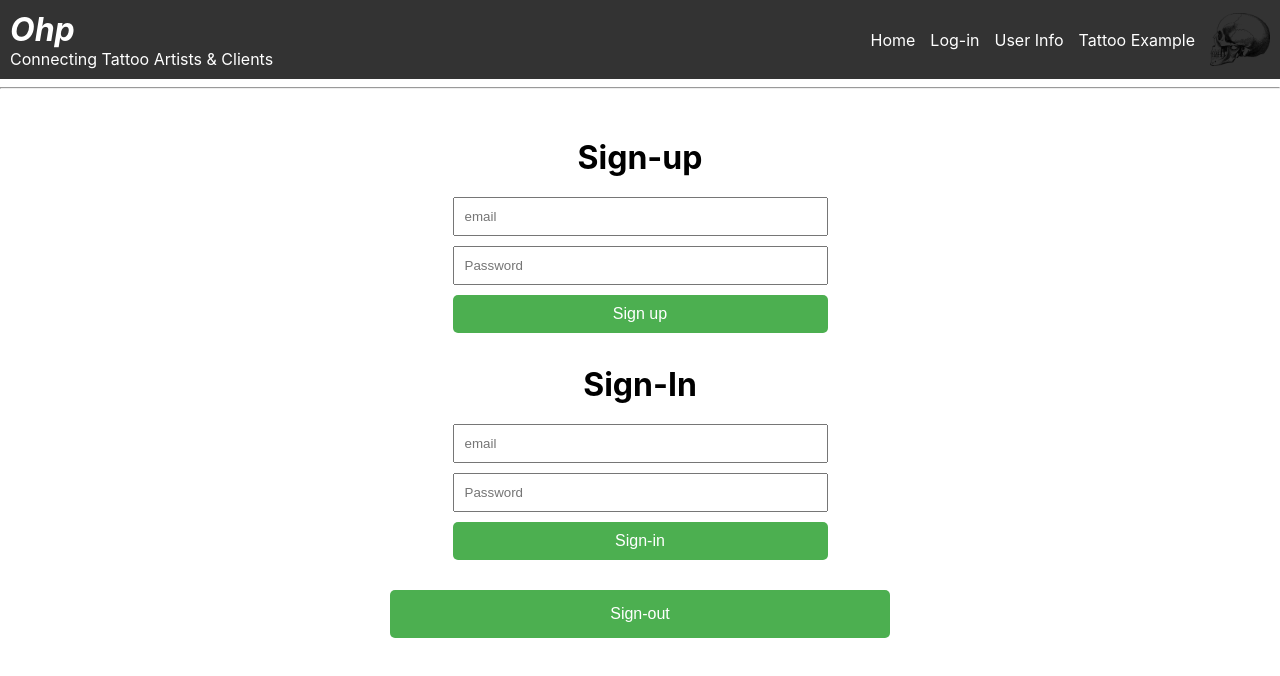
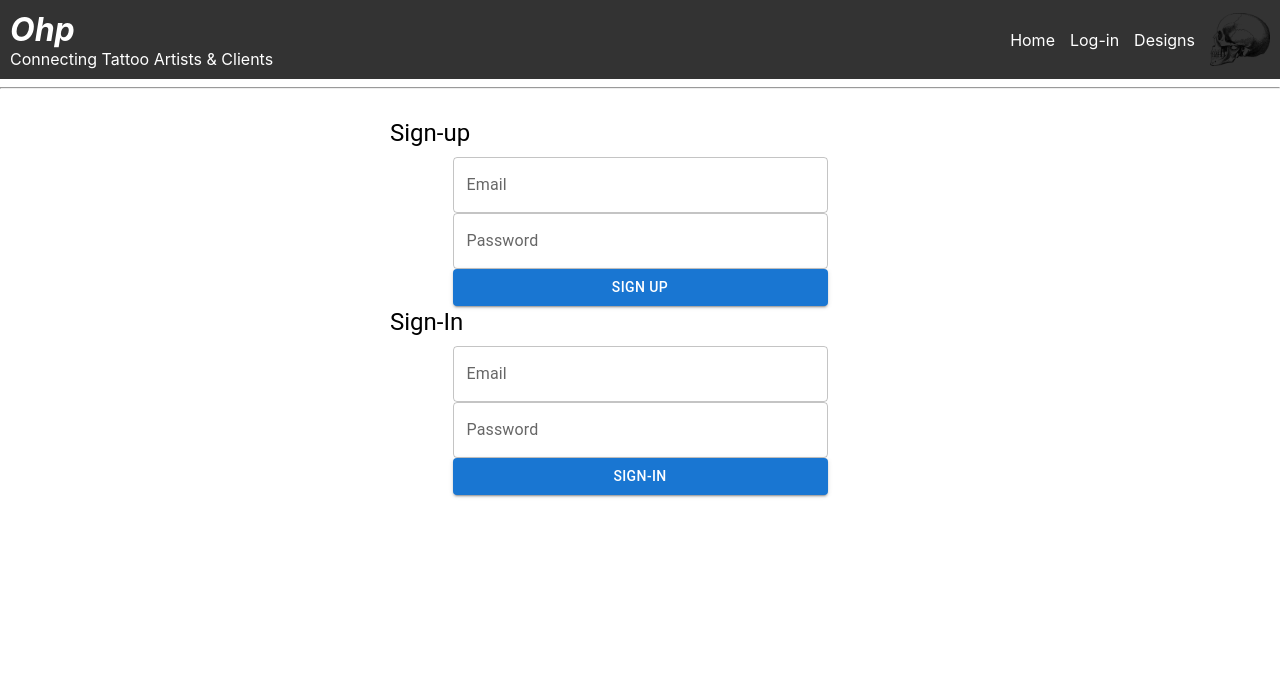
Before and after one commit to Schmelzberry/Capstone, a React (Create React App) app: page /sign-in in a window 1280 px wide. Shown: the top 676 px of the page. Built offline with nearby package versions, Linux system fonts and the light colour scheme; no server answers.

Commit message:
tattoo gallery functional - add MUI in other parts of app

```diff
--- a/src/components/App.js
+++ b/src/components/App.js
@@ -1,7 +1,7 @@
 import React from "react";
 import Header from "./Header";
 import SignIn from "./SignIn";
-import User from "./User";
+// import User from "./User";
 import ViewControl from "./ViewControl";
 import Album from "./Album"
 import { BrowserRouter as Router, Routes, Route } from "react-router-dom";
@@ -18,8 +18,8 @@ function App() {
         <Route path="/sign-in" element={<SignIn
         />} />
 
-        <Route path="/user" element={<User
-        />} />
+        {/* <Route path="/user" element={<User
+        />} /> */}
 
         <Route path="/" element={<ViewControl
         />} />
--- a/src/components/Header.js
+++ b/src/components/Header.js
@@ -18,11 +18,11 @@ function Header() {
             <li>
               <Link to="/sign-in">Log-in</Link>
             </li>
+            {/* <li>
+              <Link to="/user">User Info</Link>
+            </li> */}
             <li>
-              <Link to="/user">User Info</Link>
-            </li>
-            <li>
-              <Link to="/album">Tattoo Example</Link>
+              <Link to="/album">Designs</Link>
             </li>
 
             {/* Add more links as needed */}
--- a/src/components/SignIn.js
+++ b/src/components/SignIn.js
@@ -1,84 +1,175 @@
 import React, { useState } from "react";
 import { auth } from "./../firebase.js";
 import { createUserWithEmailAndPassword, signInWithEmailAndPassword, signOut } from "firebase/auth";
-
+import TextField from '@mui/material/TextField';
+import Button from '@mui/material/Button';
+import Typography from '@mui/material/Typography';
+import Box from '@mui/material/Box';
 
 function SignIn() {
   const [signUpSuccess, setSignUpSuccess] = useState(null);
   const [signInSuccess, setSignInSuccess] = useState(null);
   const [signOutSuccess, setSignOutSuccess] = useState(null);
+  const [userIsSignedIn, setUserIsSignedIn] = useState(auth.currentUser !== null);
 
-  const userIsSignedIn = auth.currentUser !== null;
-
-
-  function doSignUp(event) {
+  const handleSignUp = (event) => {
     event.preventDefault();
     const email = event.target.email.value;
     const password = event.target.password.value;
+
     createUserWithEmailAndPassword(auth, email, password)
       .then((userCredential) => {
-      setSignUpSuccess(`You've successfully signed up, ${userCredential.user.email}!`)
+        setSignUpSuccess(`You've successfully signed up, ${userCredential.user.email}!`);
+        setUserIsSignedIn(true);
       })
       .catch((error) => {
-      setSignUpSuccess(`There was an error signing up: ${error.message}!`)
+        setSignUpSuccess(`There was an error signing up: ${error.message}!`);
       });
   }
 
-  function doSignIn(event) {
+  const handleSignIn = (event) => {
     event.preventDefault();
-    const email = event.target.signinEmail.value;
-    const password = event.target.signinPassword.value;
+    const email = event.target.email.value;
+    const password = event.target.password.value;
+
     signInWithEmailAndPassword(auth, email, password)
       .then((userCredential) => {
-        setSignInSuccess(`You've successfully signed in as ${userCredential.user.email}!`)
+        setSignInSuccess(`You've successfully signed in as ${userCredential.user.email}!`);
+        setUserIsSignedIn(true);
       })
       .catch((error) => {
-        setSignInSuccess(`There was an error signing in: ${error.message}!`)
+        setSignInSuccess(`There was an error signing in: ${error.message}!`);
       });
   }
 
-  function doSignOut() {
+  const handleSignOut = () => {
     signOut(auth)
-      .then(function() {
+      .then(() => {
         setSignOutSuccess("You have successfully signed out!");
-      }).catch(function(error) {
+        setUserIsSignedIn(false);
+      })
+      .catch((error) => {
         setSignOutSuccess(`There was an error signing out: ${error.message}!`);
       });
   }
+
   return (
     <React.Fragment>
-      <div className="auth-form-container">
+      <Box className="auth-form-container">
 
         {/* SIGN UP FORM  */}
-        <h1 className="auth-form-title">Sign-up</h1>
-        {/* Error message, initially set to null to not show inherently show in form */}
+        <Typography variant="h5" gutterBottom component="div">Sign-up</Typography>
         {!userIsSignedIn && (
           <>
             {signUpSuccess}
-        <form className="auth-form" onSubmit={doSignUp}>
-          <input type="text" name="email" placeholder="email" />
-          <input type="password" name="password" placeholder="Password" />
-          <button type="submit">Sign up</button>
+            <form onSubmit={handleSignUp}>
+              <TextField label="Email" name="email" fullWidth />
+              <TextField label="Password" name="password" type="password" fullWidth />
+              <Button type="submit" variant="contained" color="primary">Sign up</Button>
             </form>
           </>
         )}
 
         {/* SIGN IN FORM  */}
-        <h1 className="auth-form-title">Sign-In</h1>
+        <Typography variant="h5" gutterBottom component="div">Sign-In</Typography>
         {signInSuccess}
-        <form className="auth-form" onSubmit={doSignIn}>
-          <input type="text" name="signinEmail" placeholder="email" />
-          <input type="password" name="signinPassword" placeholder="Password" />
-          <button type="submit">Sign-in</button>
+        <form onSubmit={handleSignIn}>
+          <TextField label="Email" name="email" fullWidth />
+          <TextField label="Password" name="password" type="password" fullWidth />
+          <Button type="submit" variant="contained" color="primary">Sign-in</Button>
         </form>
+
         {/* SIGN OUT BUTTON  */}
-
         {signOutSuccess}
-        <br />
-        <button onClick={doSignOut}>Sign-out</button>
-      </div>
+        {userIsSignedIn && <Button onClick={handleSignOut} variant="contained" color="secondary">Sign-out</Button>}
+      </Box>
     </React.Fragment>
   );
 }
 
 export default SignIn;
+
+// import React, { useState } from "react";
+// import { auth } from "./../firebase.js";
+// import { createUserWithEmailAndPassword, signInWithEmailAndPassword, signOut } from "firebase/auth";
+
+
+// function SignIn() {
+//   const [signUpSuccess, setSignUpSuccess] = useState(null);
+//   const [signInSuccess, setSignInSuccess] = useState(null);
+//   const [signOutSuccess, setSignOutSuccess] = useState(null);
+
+//   const userIsSignedIn = auth.currentUser !== null;
+
+
+//   function doSignUp(event) {
+//     event.preventDefault();
+//     const email = event.target.email.value;
+//     const password = event.target.password.value;
+//     createUserWithEmailAndPassword(auth, email, password)
+//     .then((userCredential) => {
+//       setSignUpSuccess(`You've successfully signed up, ${userCredential.user.email}!`)
+//     })
+//     .catch((error) => {
+//       setSignUpSuccess(`There was an error signing up: ${error.message}!`)
+//     });
+//   }
+
+//   function doSignIn(event) {
+//     event.preventDefault();
+//     const email = event.target.signinEmail.value;
+//     const password = event.target.signinPassword.value;
+//     signInWithEmailAndPassword(auth, email, password)
+//       .then((userCredential) => {
+//         setSignInSuccess(`You've successfully signed in as ${userCredential.user.email}!`)
+//       })
+//       .catch((error) => {
+//         setSignInSuccess(`There was an error signing in: ${error.message}!`)
+//       });
+//   }
+
+//   function doSignOut() {
+//     signOut(auth)
+//       .then(function() {
+//         setSignOutSuccess("You have successfully signed out!");
+//       }).catch(function(error) {
+//         setSignOutSuccess(`There was an error signing out: ${error.message}!`);
+//       });
+//   }
+//   return (
+//     <React.Fragment>
+//       <div className="auth-form-container">
+
+//         {/* SIGN UP FORM  */}
+//         <h1 className="auth-form-title">Sign-up</h1>
+//         {/* Error message, initially set to null to not show inherently show in form */}
+//         {!userIsSignedIn && (
+//           <>
+//         {signUpSuccess}
+//         <form className="auth-form" onSubmit={doSignUp}>
+//           <input type="text" name="email" placeholder="email" />
+//           <input type="password" name="password" placeholder="Password" />
+//           <button type="submit">Sign up</button>
+//         </form>
+//         </>
+//         )}
+
+//         {/* SIGN IN FORM  */}
+//         <h1 className="auth-form-title">Sign-In</h1>
+//         {signInSuccess}
+//         <form className="auth-form" onSubmit={doSignIn}>
+//           <input type="text" name="signinEmail" placeholder="email" />
+//           <input type="password" name="signinPassword" placeholder="Password" />
+//           <button type="submit">Sign-in</button>
+//         </form>
+//           {/* SIGN OUT BUTTON  */}
+
+//         {signOutSuccess}
+//         <br />
+//         <button onClick={doSignOut}>Sign-out</button>
+//       </div>
+//     </React.Fragment>
+//   );
+// }
+
+// export default SignIn;
--- a/src/components/User.js
+++ b/src/components/User.js
@@ -1,46 +1,46 @@
-import React, { useEffect, useState } from "react";
-import { auth, db } from './../firebase.js';
+// import React, { useEffect, useState } from "react";
+// import { auth, db } from './../firebase.js';
 
-function User() {
-  const [userInfo, setUserInfo] = useState(null);
+// function User() {
+//   const [userInfo, setUserInfo] = useState(null);
 
-  useEffect(() => {
-    const fetchUserData = async () => {
-      if (auth.currentUser && db)  {
-        const userId = auth.currentUser.uid;
-        try {
-          const userDoc = await db.collection("users").doc(userId).get();
-          if (userDoc.exists) {
-            setUserInfo(userDoc.data());
-          } else {
-            console.log("User document not found");
-          }
-        } catch (error) {
-          console.error("Error fetching user data", error);
-        }
-      }
-    };
+//   useEffect(() => {
+//     const fetchUserData = async () => {
+//       if (auth.currentUser && db)  {
+//         const userId = auth.currentUser.uid;
+//         try {
+//           const userDoc = await db.collection("users").doc(userId).get();
+//           if (userDoc.exists) {
+//             setUserInfo(userDoc.data());
+//           } else {
+//             console.log("User document not found");
+//           }
+//         } catch (error) {
+//           console.error("Error fetching user data", error);
+//         }
+//       }
+//     };
 
-    fetchUserData();
-  }, [auth.currentUser, db]);
+//     fetchUserData();
+//   }, [auth.currentUser, db]);
 
-  return (
-    <React.Fragment>
-      {userInfo ? (
-        <div>
-          <h3>Username: {userInfo.displayName}</h3>
-          <h3>Email: {userInfo.email}</h3>
-          <h3>Photo: {userInfo.photoURL}</h3>
-          <h3>UserId: {userInfo.uid}</h3>
-        </div>
-      ) : (
-        <p>Loading user data...</p>
-      )}
-    </React.Fragment>
-  );
-}
+//   return (
+//     <React.Fragment>
+//       {userInfo ? (
+//         <div>
+//           <h3>Username: {userInfo.displayName}</h3>
+//           <h3>Email: {userInfo.email}</h3>
+//           <h3>Photo: {userInfo.photoURL}</h3>
+//           <h3>UserId: {userInfo.uid}</h3>
+//         </div>
+//       ) : (
+//         <p>Loading user data...</p>
+//       )}
+//     </React.Fragment>
+//   );
+// }
 
-export default User;
+// export default User;
 
 
 
--- a/src/index.css
+++ b/src/index.css
@@ -20,7 +20,7 @@ form {
   align-items: center;
 }
 
-input, textarea, button {
+ input, textarea, button {
   margin-bottom: 10px;
   width: 100%;
   padding: 10px;
@@ -28,7 +28,7 @@ input, textarea, button {
 }
 
 textarea {
-  height: 100px; /* Adjust the height according to your preference */
+  height: 100px;
 }
 
 button {
```
Also changed, not shown: src/components/Album.js (+17 -26 lines), public/assets/king.png (added), public/assets/mom.png (added). Lines whose indentation alone changed are shown as unchanged.
